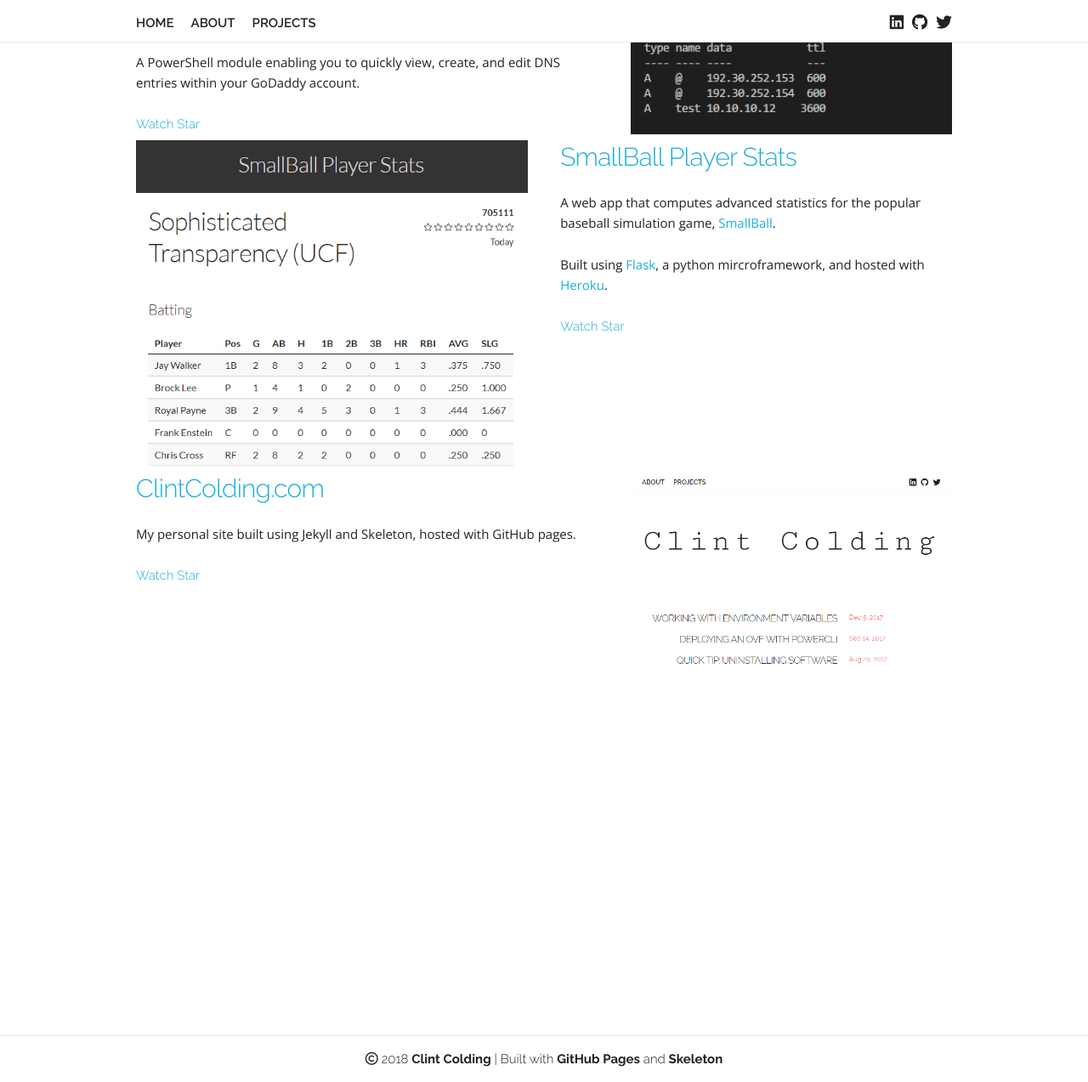
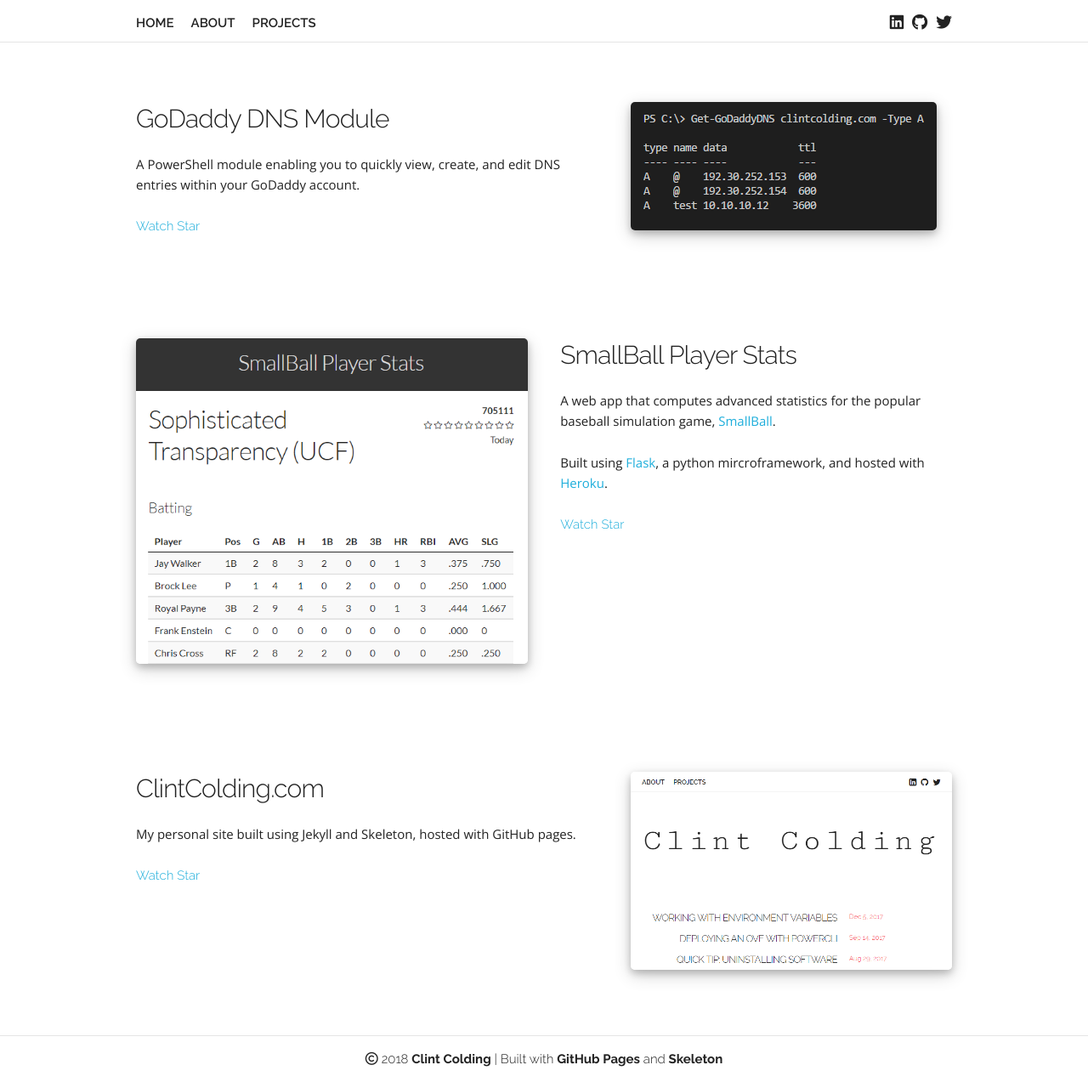
Before and after one commit to clintcolding/clintcolding.github.io, a Jekyll site: the page built from projects.md, in a window 1280 px wide and 1273 px high. Shown: the whole window at 85% size. Built offline with Jekyll 4.4.1, drawn with Linux system fonts in a browser that asks for light colours; nearby versions of some CDN libraries.

Commit message:
Added css for projects page

```diff
--- a/css/custom.css
+++ b/css/custom.css
@@ -29,6 +29,7 @@
 }
 
 .footer {
+    margin-top: 7rem;
     padding: 1.5rem;
     text-align: center;
     border-top: 1px solid rgba(226, 226, 226, 0.87);
@@ -88,6 +89,15 @@
     color: rgba(90, 88, 88, 0.685);
 }
 
+h4 a {
+    color: #222;
+    text-decoration: none;
+}
+
+h4 a:hover {
+    color: rgba(90, 88, 88, 0.685);
+}
+
 .navbar {
     height: 2rem;
     text-transform: uppercase;
@@ -133,10 +143,16 @@
   }
 
 img {
-    width: 100%;
+    border-radius: 5px;
+    max-width: 100%;
+    box-shadow: 0 4px 8px 0 rgba(0, 0, 0, 0.2), 0 6px 20px 0 rgba(0, 0, 0, 0.19);
 }
 
 .not-found {
     margin-top: 7rem;
     text-align: center;
 }
+
+.project {
+    margin-top: 12rem;
+}
```
